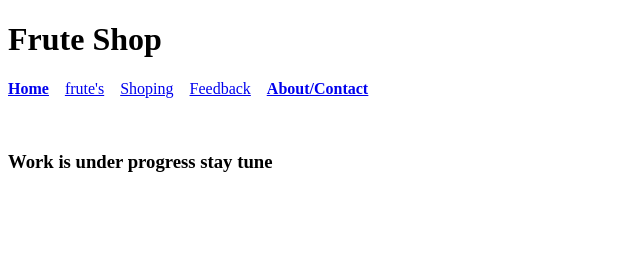
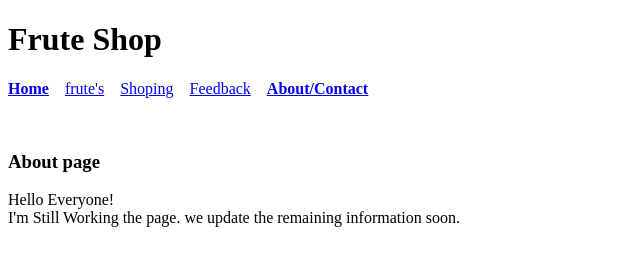
Before and after one commit to TusharKhatale16/Frute-Shop, a plain HTML site: page pages/about.html in a window 1280 px wide. Shown: the whole page, without its empty margins (0-640 px from the left). Drawn offline with Linux system fonts and the light colour scheme.

Commit message:
About page information updated for user.

```diff
--- a/pages/about.html
+++ b/pages/about.html
@@ -13,6 +13,10 @@
         <a href="about.html"><b><u>About/Contact</u></b></a> &nbsp;&nbsp;
     </p>
     <br>
-    <h3>Work is under progress stay tune</h3>
+    <h3>About page</h3>
+    <p>
+        Hello Everyone! <br>
+        I'm Still Working the page. we update the remaining information soon.
+    </p>
 </body>
 </html>
```
